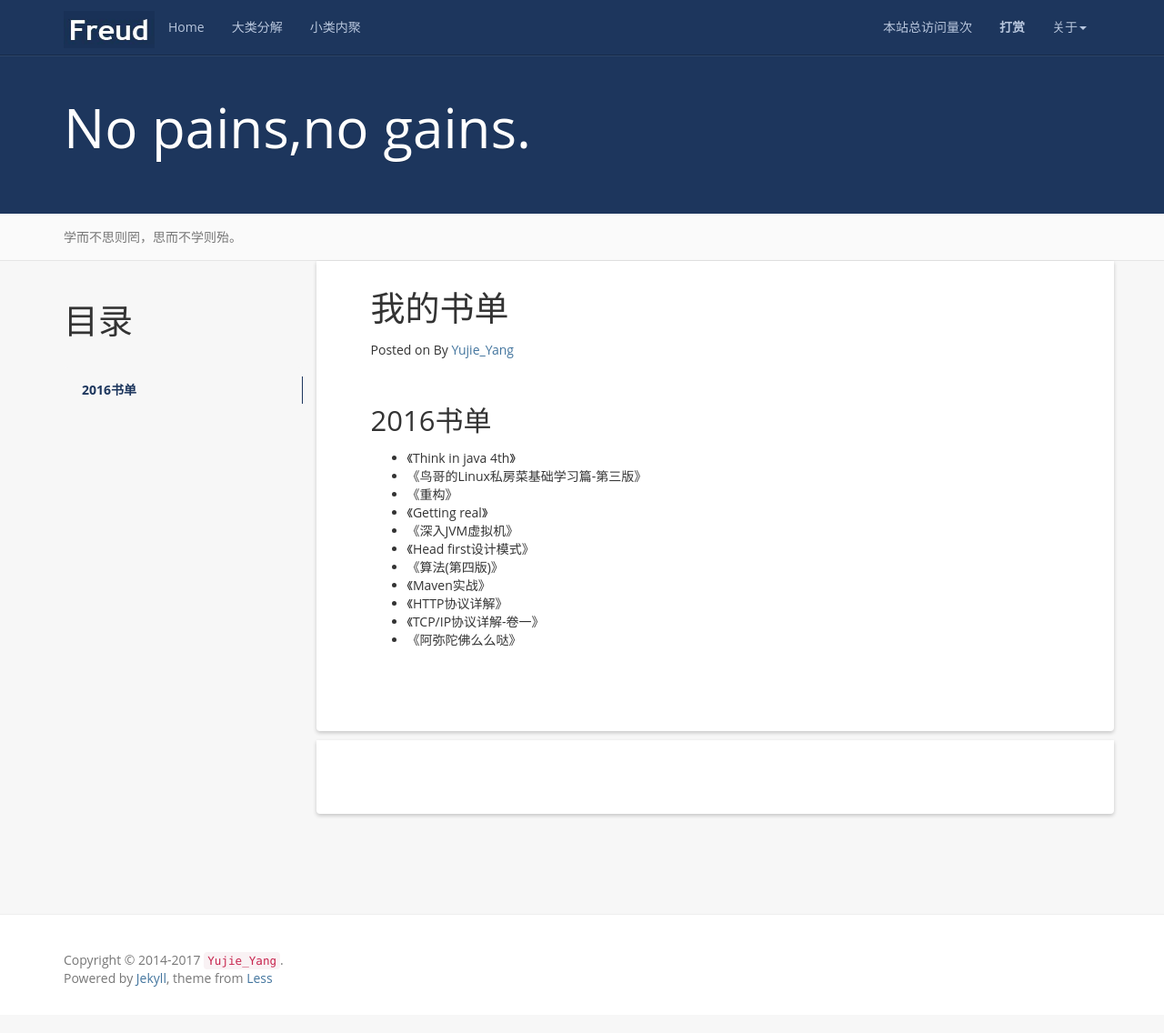
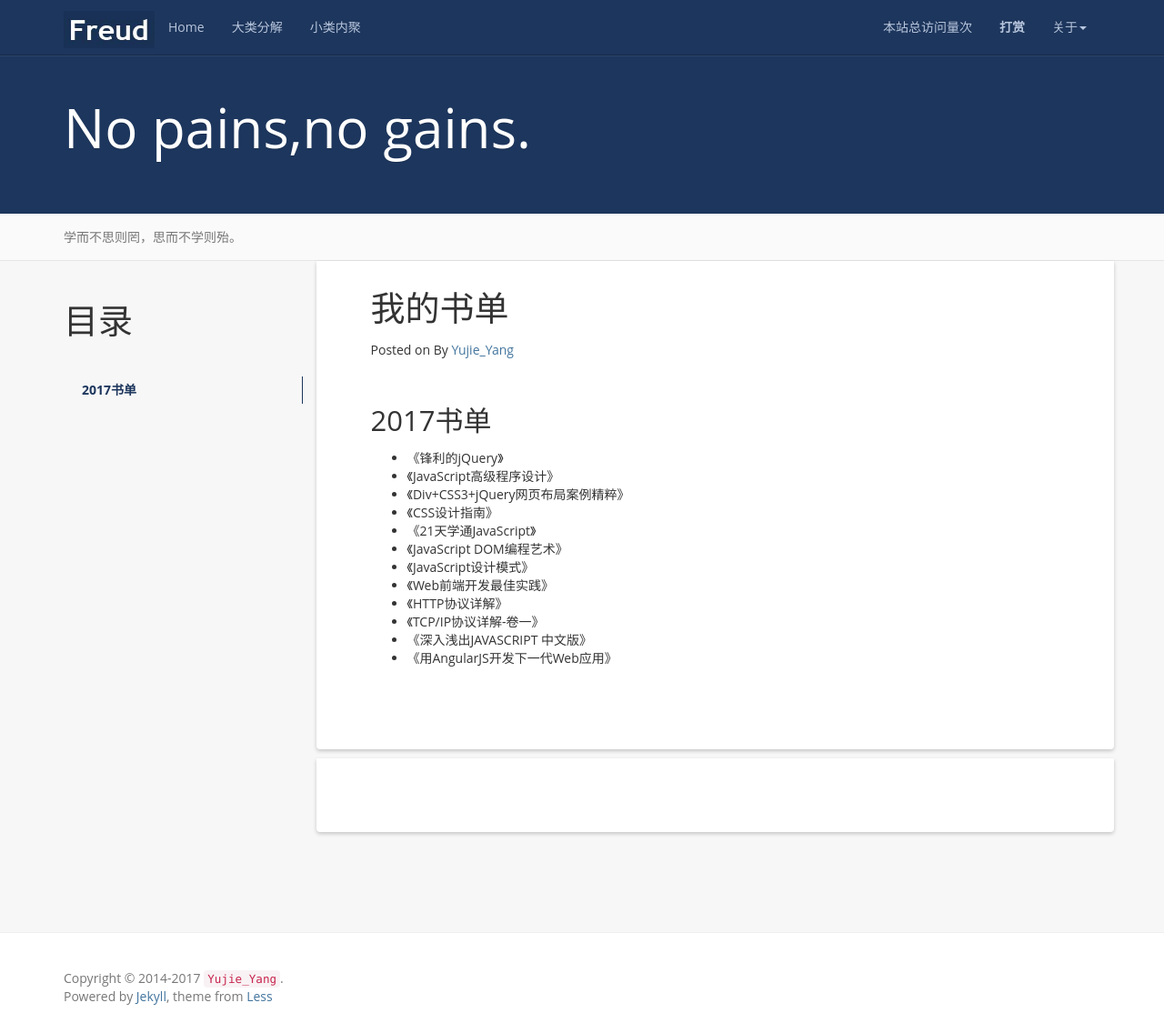
Before and after one commit to OKCthouder/Yujie_Yang, a Jekyll site: the page built from books.md, in a window 1280 px wide and 1136 px high. Shown: the whole window at 91% size. Built offline with Jekyll 4.4.1, drawn with Linux system fonts in a browser that asks for light colours; nearby versions of some CDN libraries; comment, search, counter and statistics services are not loaded.

Commit message:
更改推荐书籍

```diff
--- a/books.md
+++ b/books.md
@@ -8,17 +8,19 @@ permalink: /books/
 {:toc}
 
 
-2016书单
+
+2017书单
 -----------------------------------------------------------------
 
-+ 《Think in java 4th》
-+ 《鸟哥的Linux私房菜基础学习篇-第三版》
-+ 《重构》
-+ 《Getting real》
-+ 《深入JVM虚拟机》
-+ 《Head first设计模式》
-+ 《算法(第四版)》
-+ 《Maven实战》
++ 《锋利的jQuery》
++ 《JavaScript高级程序设计》
++ 《Div+CSS3+jQuery网页布局案例精粹》
++ 《CSS设计指南》
++ 《21天学通JavaScript》
++ 《JavaScript DOM编程艺术》
++ 《JavaScript设计模式》
++ 《Web前端开发最佳实践》
 + 《HTTP协议详解》
 + 《TCP/IP协议详解-卷一》
-+ 《阿弥陀佛么么哒》
++ 《深入浅出JAVASCRIPT 中文版》
++ 《用AngularJS开发下一代Web应用》
```
